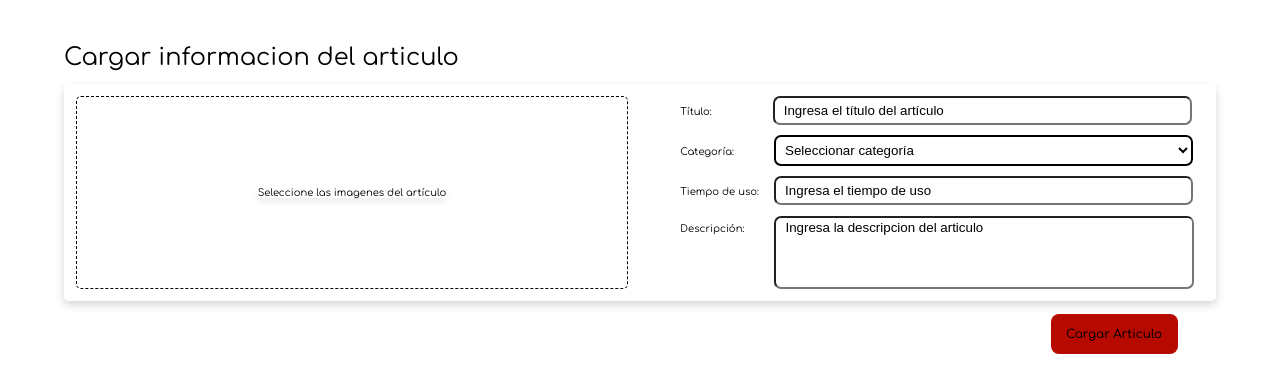
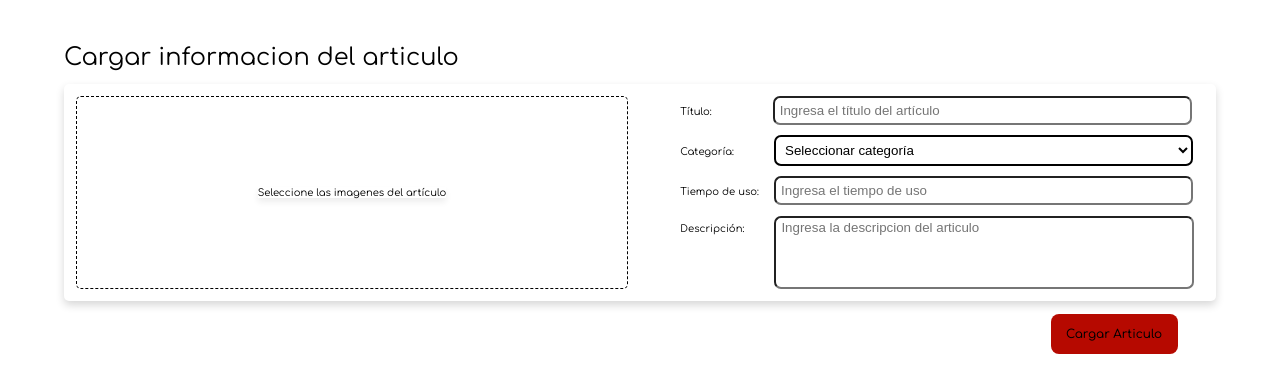
Before and after one commit to TomasUllua12/SwapDeal, a React (Vite) app in the folder client/: page /Perfil/CargarArticulo in a window 1280 px wide. Shown: the top 392 px of the page. Built offline with nearby package versions, Linux system fonts and the light colour scheme.

Commit message:
cargararticulo-terminado

```diff
--- a/client/src/views/CargarArticulo.css
+++ b/client/src/views/CargarArticulo.css
@@ -41,9 +41,6 @@
     margin: 2%;
 }
 
-.image-upload-container{
-
-}
 
 .image-input{
     padding: 2%;
@@ -63,12 +60,6 @@
     border-radius: 5px;
     display: flex;
     flex-direction: column;
-}
-
-input::placeholder {
-    color: #000000; /* Color del texto del placeholder */
-    background-color: #ffffff;
-    padding: 1%;
 }
 
 .upload-input {
```
